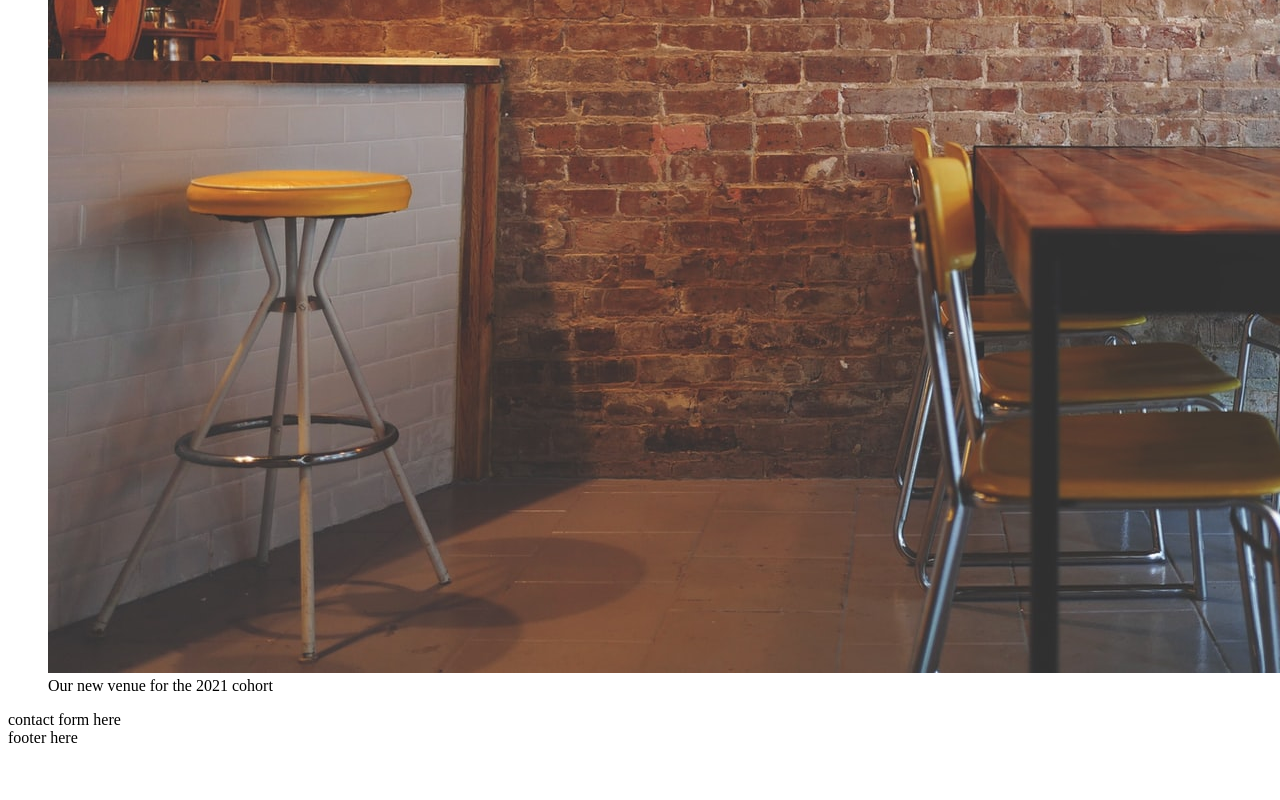
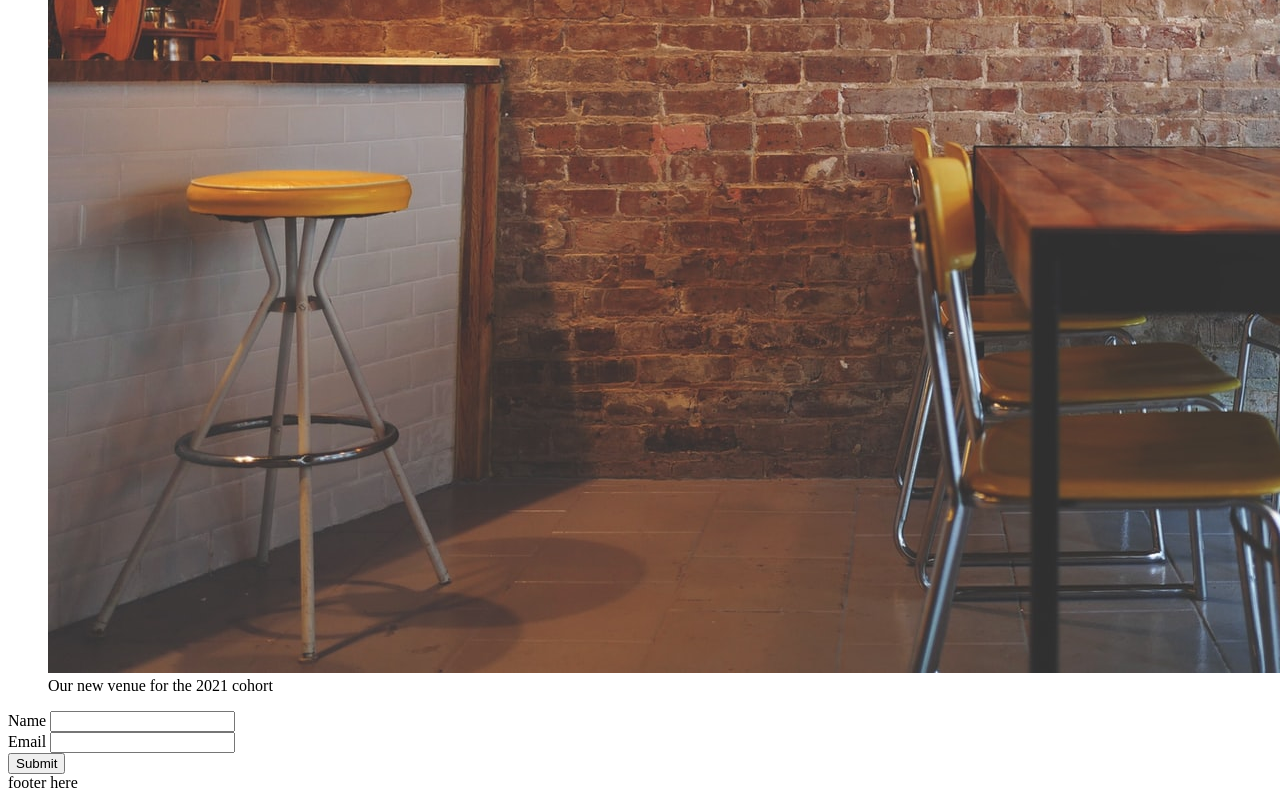
Before and after one commit to vilmaq/coding-bootcamp-2021, a plain HTML site: page index.html in a window 1280 px wide. Shown: the part 777-1577 px from the top of the page. Before the commit the page ends 1532 px from the top, so only its background shows below. Drawn offline with Linux system fonts and the light colour scheme.

Commit message:
added form elements to form section

```diff
--- a/index.html
+++ b/index.html
@@ -25,7 +25,21 @@
       </figure>
     </section>
 
-    <div>contact form here</div>
+    <section>
+      <form>
+        <div>
+          <label>Name</label>
+          <input />
+        </div>
+        <div>
+          <label>Email</label>
+          <input />
+        </div>
+        <div>
+          <button>Submit</button>
+        </div>
+      </form>
+    </section>
 
     <footer>footer here</footer>
   </body>
```
